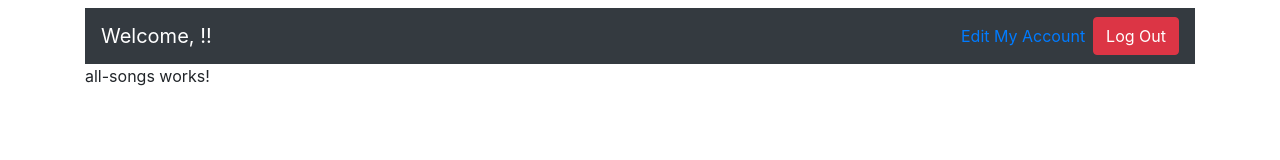
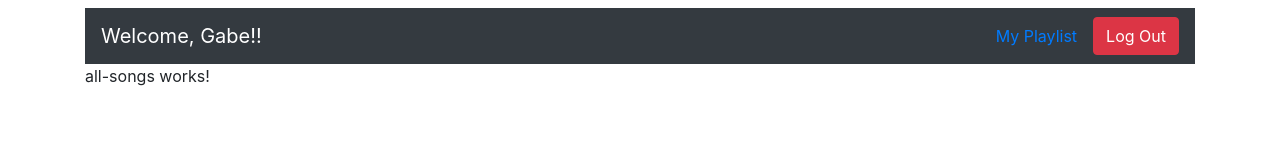
Before and after one commit to thisisgabe/Djangular-Project, an Angular app in the folder client/djangular-songs/: page /songs in a window 1280 px wide. Shown: the top 160 px of the page. Built offline with nearby package versions, Linux system fonts and the light colour scheme.

Commit message:
more navbar fixes

```diff
--- a/client/djangular-songs/src/app/all-songs/all-songs.component.html
+++ b/client/djangular-songs/src/app/all-songs/all-songs.component.html
@@ -1,4 +1,4 @@
-<app-nav-bar [firstName]="Gabe" [userId]="1"></app-nav-bar>
+<app-nav-bar firstName="{{userName}}" userId="{{userId}}"></app-nav-bar>
 <p>
   all-songs works!
 </p>
--- a/client/djangular-songs/src/app/nav-bar/nav-bar.component.html
+++ b/client/djangular-songs/src/app/nav-bar/nav-bar.component.html
@@ -10,8 +10,8 @@
 
       </ul>
 
-      <a href="/users/edit">Edit My Account</a>
-      <a class="ml-2 btn btn-danger" href="/logout">Log Out</a>
+      <a href="/users/{{myId}}">My Playlist</a>
+      <a class="ml-3 btn btn-danger" href="/logout">Log Out</a>
     </div>
   </nav>
 </header>
--- a/client/djangular-songs/src/app/nav-bar/nav-bar.component.ts
+++ b/client/djangular-songs/src/app/nav-bar/nav-bar.component.ts
@@ -7,16 +7,19 @@ import { Component, OnInit, Input } from '@angular/core';
 })
 export class NavBarComponent implements OnInit {
 
-  @Input() firstName: string;
-  @Input() userId: Number;
+  @Input() public firstName: string;
+  @Input() public userId: Number;
 
   myName:string;
+  myId: Number;
 
   constructor() {
-    this.myName = this.firstName;
   }
 
   ngOnInit() {
+    console.log(this.firstName);
+    this.myName = this.firstName;
+    this.myId = this.userId;
   }
 
 }
```
